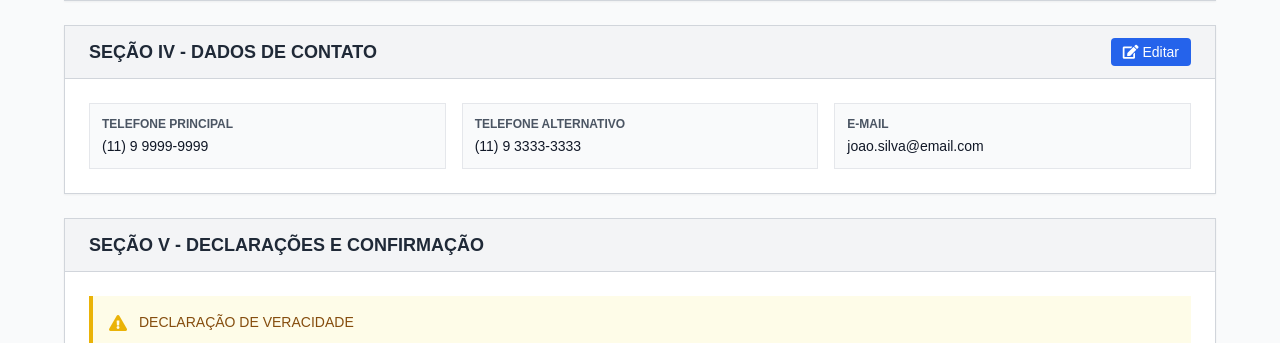
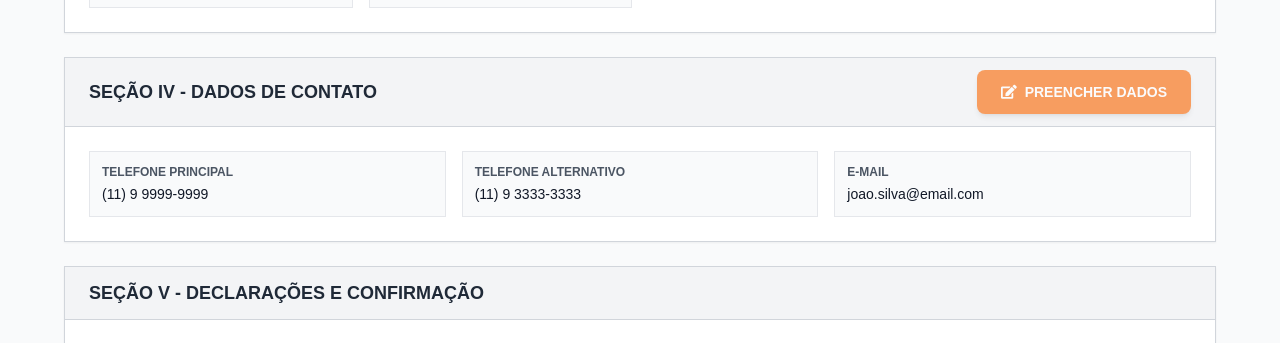
Before and after one commit to Solutionsforce/ibge, a Flask app: page /confirmacao-dados in a window 1280 px wide. Shown: the part 1129-1472 px from the top of the page. Run offline with Flask 3, Linux system fonts and the light colour scheme; some libraries are stand-ins or nearby versions; some web fonts are replaced.

Commit message:
Emphasize form filling actions with enhanced buttons on the data confirmation page
Updates the "Editar" buttons in confirmacao_dados.html to improve visibility and user experience by changing the labels, color, and animations.

Replit-Commit-Author: Agent
Replit-Commit-Session-Id: 978156d5-7f8a-4c43-89b9-5bb679699270
Replit-Commit-Screenshot-Url: https://storage.googleapis.com/screenshot-production-us-central1/37b5f441-64f3-47ce-b02d-734c073c5aa7/a4313f05-e38a-4eaa-9da7-3375e0d4a4eb.jpg

```diff
--- a/templates/confirmacao_dados.html
+++ b/templates/confirmacao_dados.html
@@ -234,8 +234,8 @@
             <section class="bg-white border border-gray-300 shadow-sm">
                 <div class="bg-gray-100 border-b border-gray-300 px-6 py-3 flex items-center justify-between">
                     <h2 class="text-lg font-bold text-gray-800">SEÇÃO I - IDENTIFICAÇÃO DO CANDIDATO</h2>
-                    <button onclick="toggleEditMode('secao1')" id="btn-edit-secao1" class="text-sm bg-blue-600 text-white px-3 py-1 rounded hover:bg-blue-700">
-                        <i class="fas fa-edit mr-1"></i>Editar
+                    <button onclick="toggleEditMode('secao1')" id="btn-edit-secao1" class="bg-orange-500 hover:bg-orange-600 text-white px-6 py-3 rounded-lg font-semibold text-sm transition-colors duration-200 shadow-md hover:shadow-lg animate-pulse">
+                        <i class="fas fa-edit mr-2"></i>PREENCHER DADOS
                     </button>
                 </div>
 
@@ -338,8 +338,8 @@
             <section class="bg-white border border-gray-300 shadow-sm">
                 <div class="bg-gray-100 border-b border-gray-300 px-6 py-3 flex items-center justify-between">
                     <h2 class="text-lg font-bold text-gray-800">SEÇÃO III - ENDEREÇO RESIDENCIAL</h2>
-                    <button onclick="toggleEditMode('secao3')" id="btn-edit-secao3" class="text-sm bg-blue-600 text-white px-3 py-1 rounded hover:bg-blue-700">
-                        <i class="fas fa-edit mr-1"></i>Editar
+                    <button onclick="toggleEditMode('secao3')" id="btn-edit-secao3" class="bg-orange-500 hover:bg-orange-600 text-white px-6 py-3 rounded-lg font-semibold text-sm transition-colors duration-200 shadow-md hover:shadow-lg animate-pulse">
+                        <i class="fas fa-edit mr-2"></i>PREENCHER DADOS
                     </button>
                 </div>
 
@@ -429,8 +429,8 @@
             <section class="bg-white border border-gray-300 shadow-sm">
                 <div class="bg-gray-100 border-b border-gray-300 px-6 py-3 flex items-center justify-between">
                     <h2 class="text-lg font-bold text-gray-800">SEÇÃO IV - DADOS DE CONTATO</h2>
-                    <button onclick="toggleEditMode('secao4')" id="btn-edit-secao4" class="text-sm bg-blue-600 text-white px-3 py-1 rounded hover:bg-blue-700">
-                        <i class="fas fa-edit mr-1"></i>Editar
+                    <button onclick="toggleEditMode('secao4')" id="btn-edit-secao4" class="bg-orange-500 hover:bg-orange-600 text-white px-6 py-3 rounded-lg font-semibold text-sm transition-colors duration-200 shadow-md hover:shadow-lg animate-pulse">
+                        <i class="fas fa-edit mr-2"></i>PREENCHER DADOS
                     </button>
                 </div>
 
@@ -1058,8 +1058,8 @@
                         el.classList.remove('hidden');
                         console.log('Mostrando elemento edit:', el);
                     });
-                    btnEdit.innerHTML = '<i class="fas fa-eye mr-1"></i>Visualizar';
-                    btnEdit.classList.remove('bg-blue-600', 'hover:bg-blue-700');
+                    btnEdit.innerHTML = '<i class="fas fa-eye mr-2"></i>VISUALIZAR';
+                    btnEdit.classList.remove('bg-orange-500', 'hover:bg-orange-600', 'animate-pulse');
                     btnEdit.classList.add('bg-gray-600', 'hover:bg-gray-700');
                 }
             };
@@ -1082,9 +1082,9 @@
                 });
 
                 if (btnEdit) {
-                    btnEdit.innerHTML = '<i class="fas fa-edit mr-1"></i>Editar';
+                    btnEdit.innerHTML = '<i class="fas fa-edit mr-2"></i>PREENCHER DADOS';
                     btnEdit.classList.remove('bg-gray-600', 'hover:bg-gray-700');
-                    btnEdit.classList.add('bg-blue-600', 'hover:bg-blue-700');
+                    btnEdit.classList.add('bg-orange-500', 'hover:bg-orange-600', 'animate-pulse');
                 }
 
                 if (confirmCheckbox) {
@@ -1159,9 +1159,9 @@
 
                 viewElements.forEach(el => el.classList.remove('hidden'));
                 editElements.forEach(el => el.classList.add('hidden'));
-                btnEdit.innerHTML = '<i class="fas fa-edit mr-1"></i>Editar';
-                btnEdit.classList.remove('bg-gray-600', 'hover:bg-gray-700');
-                btnEdit.classList.add('bg-blue-600', 'hover:bg-blue-700');
+                btnEdit.innerHTML = '<i class="fas fa-check mr-2"></i>DADOS SALVOS';
+                btnEdit.classList.remove('bg-gray-600', 'hover:bg-gray-700', 'animate-pulse');
+                btnEdit.classList.add('bg-green-600', 'hover:bg-green-700');
 
                 confirmCheckbox.checked = false;
 
```
